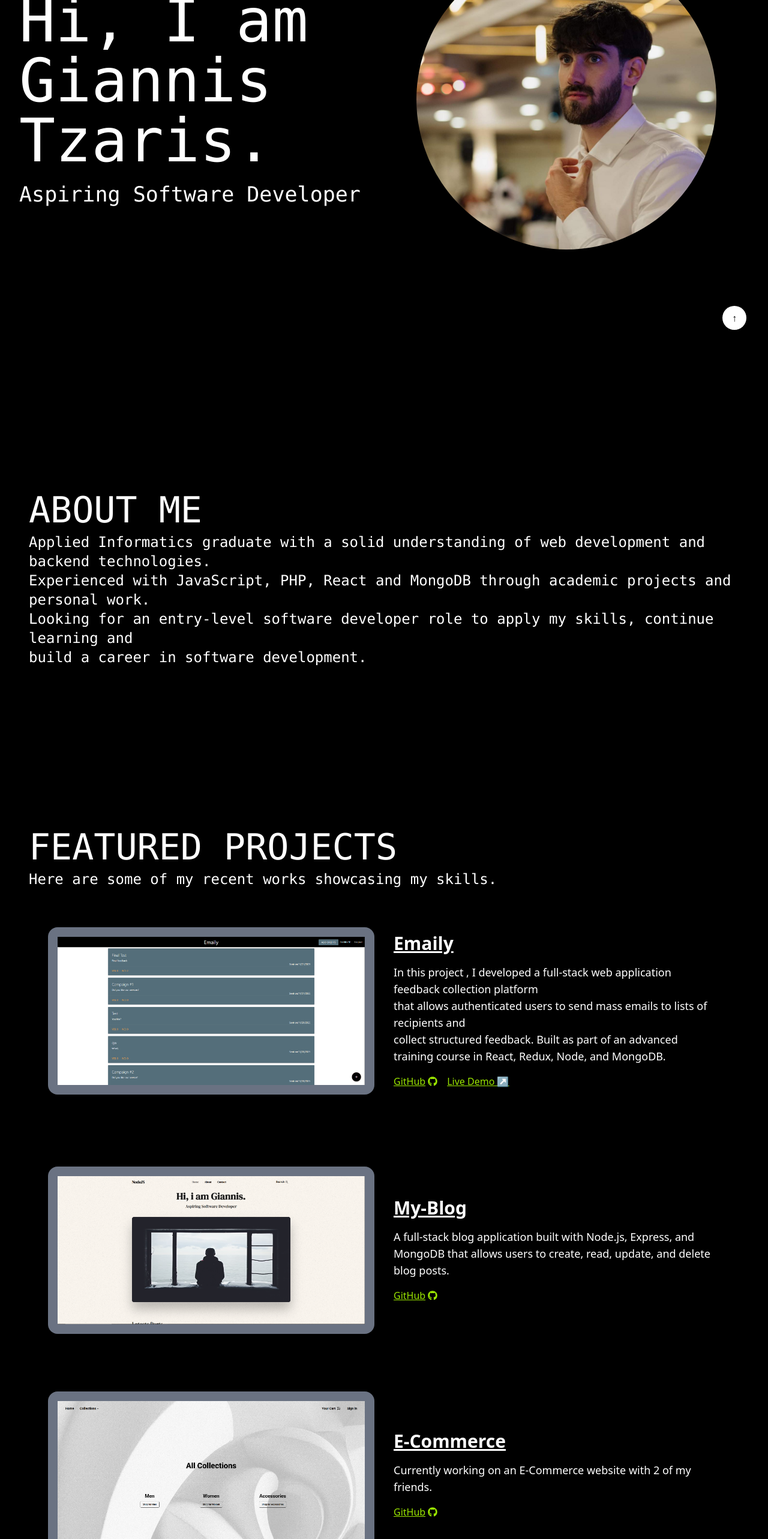
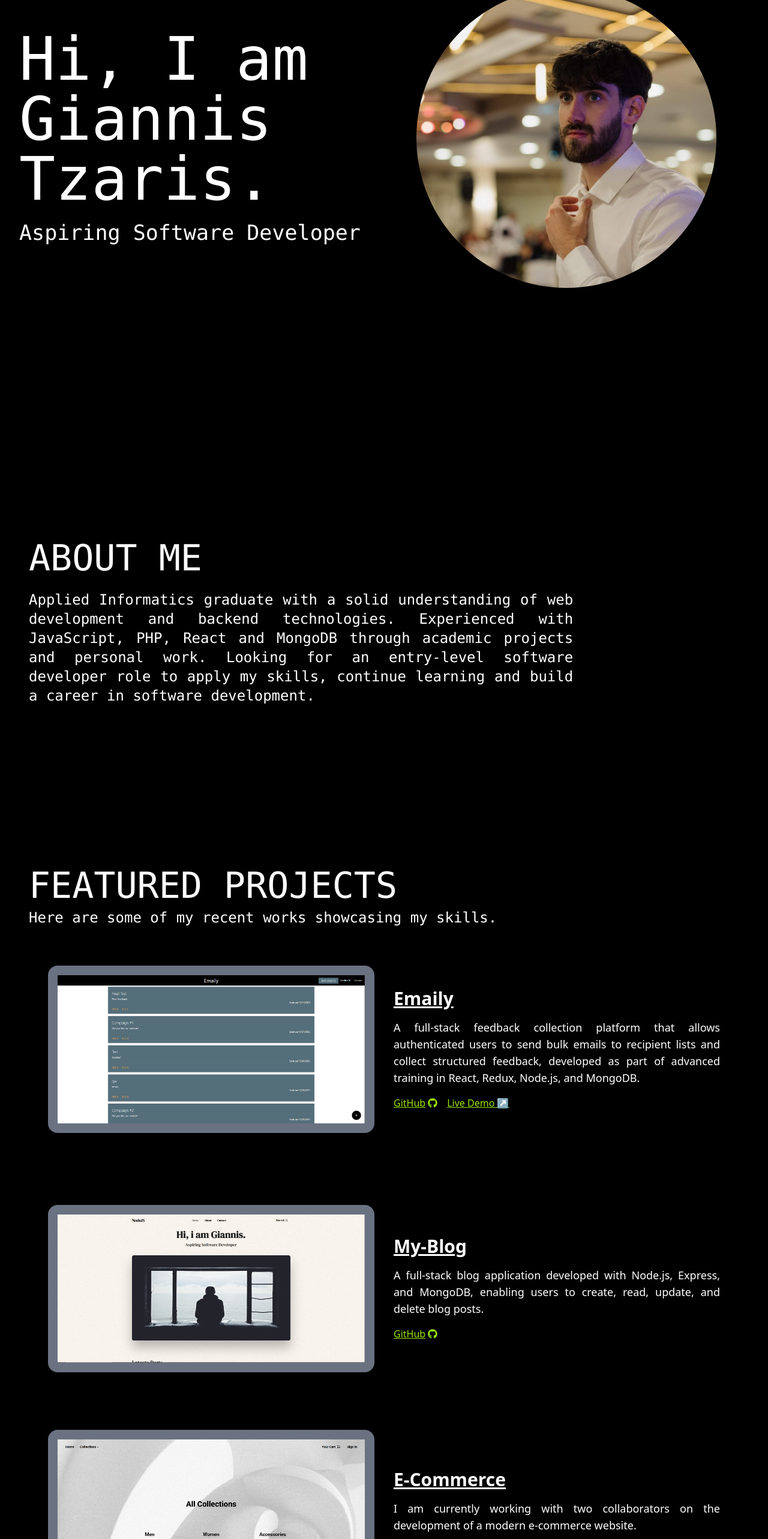
Before and after one commit to tzarhs/my-portfolio, a React (Vite) app: page / in a window 1280 px wide. Shown: the part 234-2800 px from the top of the page at 60% size. Built offline with nearby package versions, Linux system fonts and the light colour scheme.

Commit message:
added animations and fixed paragraph alignment

```diff
--- a/src/App.jsx
+++ b/src/App.jsx
@@ -1,4 +1,5 @@
 import "./App.css";
+import { useEffect, useState } from "react";
 import Hero from "./components/Hero.jsx";
 import About from "./components/About.jsx";
 import Projects from "./components/Projects.jsx";
@@ -6,6 +7,23 @@ import Contact from "./components/Contact.jsx";
 import Footer from "./components/Footer.jsx";
 
 function App() {
+  const [showUp, setShowUp] = useState(false);
+
+  useEffect(() => {
+    const hero = document.querySelector(".hero-section");
+    if (!hero) return;
+
+    const observer = new IntersectionObserver(
+      ([entry]) => {
+        setShowUp(!entry.isIntersecting);
+      },
+      { threshold: 0.1 }
+    );
+
+    observer.observe(hero);
+    return () => observer.disconnect();
+  }, []);
+
   return (
     <>
       <Hero />
@@ -18,12 +36,15 @@ function App() {
       <div id="contact">
         <Contact />
       </div>
-      <button
-        onClick={() => window.scrollTo({ top: 0, behavior: "smooth" })}
-        class="fixed right-4 bottom-4 transform -translate-x-1/2 bg-white  hover:bg-lime-500 py-2 px-4 rounded-full duration-300"
-      >
-        &#8593;
-      </button>
+      {showUp && (
+        <button
+          onClick={() => window.scrollTo({ top: 0, behavior: "smooth" })}
+          aria-label="Scroll to top"
+          className="fixed right-8 bottom-8 bg-white hover:bg-lime-500 py-2 px-4 rounded-full animate-bounce duration-300"
+        >
+          &#8593;
+        </button>
+      )}
       <Footer />
     </>
   );
--- a/src/components/About.jsx
+++ b/src/components/About.jsx
@@ -9,9 +9,7 @@ export default function About() {
 
     const observer = new IntersectionObserver(
       ([entry]) => {
-        if (entry.isIntersecting) {
-          setIsVisible(true);
-        }
+        setIsVisible(entry.isIntersecting);
       },
       { threshold: 0.1 }
     );
@@ -24,7 +22,7 @@ export default function About() {
     <section className="about-section relative bg-black h-screen flex items-center px-8">
       <div>
         <h1
-          className={`text-white text-4xl sm:text-5xl md:text-6xl lg:text-6xl font-mono text-left p-4 leading-none transition-all duration-1000 ${
+          className={`text-white text-4xl sm:text-5xl md:text-6xl lg:text-6xl font-mono text-left p-4 py-8 leading-none transition-all duration-1000 ${
             isVisible
               ? "opacity-100 translate-x-0"
               : "opacity-0 -translate-x-full"
@@ -33,29 +31,19 @@ export default function About() {
           ABOUT ME
         </h1>
         <p
-          className={`text-white sm:text-base md:text-lg lg:text-2xl font-mono text-left p-4 -mt-6 transition-all duration-1000 delay-300 ${
+          className={`text-justify max-w-prose text-white sm:text-base md:text-lg lg:text-2xl font-mono p-4 -mt-6 transition-all duration-1000 delay-300 ${
             isVisible
               ? "opacity-100 translate-x-0"
               : "opacity-0 -translate-x-full"
           }`}
         >
           Applied Informatics graduate with a solid understanding of web
-          development and backend technologies. <br />
-          Experienced with JavaScript, PHP, React and MongoDB through academic
-          projects and personal work.
-          <br /> Looking for an entry-level software developer role to apply my
-          skills, continue learning and <br />
-          build a career in software development.
+          development and backend technologies. Experienced with JavaScript,
+          PHP, React and MongoDB through academic projects and personal work.
+          Looking for an entry-level software developer role to apply my skills,
+          continue learning and build a career in software development.
         </p>
       </div>
-      {/* <button
-        onClick={() =>
-          window.scrollBy({ top: 1000, left: 0, behavior: "smooth" })
-        }
-        class="absolute bottom-10 left-1/2 transform -translate-x-1/2 bg-white  hover:bg-lime-500 py-2 px-4 rounded-full duration-300"
-      >
-        &#8595;
-      </button> */}
     </section>
   );
 }
--- a/src/components/Hero.jsx
+++ b/src/components/Hero.jsx
@@ -13,7 +13,7 @@ function Hero() {
   return (
     <>
       <Navbar />
-      <section className="min-h-screen bg-black flex flex-col lg:flex-row items-center justify-center lg:justify-between px-6 lg:px-8">
+      <section className="hero-section min-h-screen bg-black flex flex-col lg:flex-row items-center justify-center lg:justify-between px-6 lg:px-8">
         <div className="w-full lg:w-1/2 text-center lg:text-left">
           <h1
             className={`text-white font-mono leading-none transition-all duration-1000
@@ -44,8 +44,13 @@ function Hero() {
           </h2>
         </div>
 
-        {/* RIGHT: Image */}
-        <div className="w-full lg:w-1/2 flex justify-center mt-10 lg:mt-0">
+        <div
+          className={`w-full lg:w-1/2 flex justify-center mt-10 lg:mt-0 transition-opacity duration-1000 delay-300 ${
+            isVisible
+              ? "opacity-100 translate-x-0"
+              : "opacity-0 -translate-x-full"
+          }`}
+        >
           <img
             src={heroImg}
             alt="Giannis Tzaris"
--- a/src/components/Navbar.jsx
+++ b/src/components/Navbar.jsx
@@ -6,9 +6,9 @@ export default function Navbar() {
   };
 
   return (
-    <nav className="fixed top-0 left-0 right-0 z-50 bg-black bg-opacity-50 backdrop-blur px-4 py-3 flex items-center justify-between">
+    <nav className="top-0 left-0 right-0 z-50 bg-black bg-opacity-50 backdrop-blur px-4 py-3 flex items-center justify-between">
       {/* Logo */}
-      <button className="text-white text-xl sm:text-2xl font-bold py-1 px-2 transition-colors duration-300">
+      <button className="text-white text-md sm:text-2xl font-bold py-1 px-2 transition-colors duration-300">
         GIANNIS TZARIS
       </button>
 
--- a/src/components/Projects.jsx
+++ b/src/components/Projects.jsx
@@ -47,7 +47,13 @@ export default function Projects() {
       </div>
       {/* First Project */}
       <div className="flex flex-col-reverse lg:flex-row items-center gap-8 p-12">
-        <div className="w-full lg:w-1/2 flex justify-center lg:justify-start">
+        <div
+          className={`w-full lg:w-1/2 flex justify-center lg:justify-start transition-opacity duration-1000 delay-300 ${
+            isVisible
+              ? "opacity-100 translate-x-0"
+              : "opacity-0 -translate-x-full"
+          }`}
+        >
           <div className="bg-gray-500 rounded-2xl p-4 shadow-md">
             <img
               src={EmailyImg}
@@ -56,18 +62,22 @@ export default function Projects() {
             />
           </div>
         </div>
-        <div className="w-full lg:w-1/2 flex flex-col gap-4 text-white text-left mt-4 lg:mt-0">
+        <div
+          className={`w-full lg:w-1/2 flex flex-col gap-4 text-white text-left mt-4 lg:mt-0 transition-opacity duration-1000 delay-300 ${
+            isVisible
+              ? "opacity-100 translate-x-0"
+              : "opacity-0 -translate-x-full"
+          }`}
+        >
           <h1 className="text-xl sm:text-2xl md:text-3xl lg:text-3xl font-bold underline">
             Emaily
           </h1>
 
-          <p className="text-sm sm:text-base md:text-lg lg:text-lg">
-            In this project , I developed a full-stack web application feedback
-            collection platform <br />
-            that allows authenticated users to send mass emails to lists of
-            recipients and
-            <br /> collect structured feedback. Built as part of an advanced
-            training course in React, Redux, Node, and MongoDB.
+          <p className="text-justify max-w-prose text-sm sm:text-base md:text-lg lg:text-lg">
+            A full-stack feedback collection platform that allows authenticated
+            users to send bulk emails to recipient lists and collect structured
+            feedback, developed as part of advanced training in React, Redux,
+            Node.js, and MongoDB.
           </p>
 
           <div className="flex gap-4 flex-wrap">
@@ -79,7 +89,7 @@ export default function Projects() {
               GitHub <FaGithub className="ml-1" />
             </a>
             <a
-              href="https:/emaily-npo8.onrender.com/"
+              href="https://emaily-npo8.onrender.com"
               target="_blank"
               className="text-lime-400 underline hover:text-lime-300 transition"
             >
@@ -90,7 +100,13 @@ export default function Projects() {
       </div>
       "{/* Second Project */}
       <div className="flex flex-col-reverse lg:flex-row items-center gap-8 p-12">
-        <div className="w-full lg:w-1/2 flex justify-center lg:justify-start">
+        <div
+          className={`w-full lg:w-1/2 flex justify-center lg:justify-start transition-opacity duration-1000 delay-300 ${
+            isVisible
+              ? "opacity-100 translate-x-0"
+              : "opacity-0 -translate-x-full"
+          }`}
+        >
           <div className="bg-gray-500 rounded-2xl p-4 shadow-md">
             <img
               src={BlogImg}
@@ -100,13 +116,19 @@ export default function Projects() {
           </div>
         </div>
 
-        <div className="w-full lg:w-1/2 flex flex-col gap-4 text-white text-left mt-4 lg:mt-0">
+        <div
+          className={`w-full lg:w-1/2 flex flex-col gap-4 text-white text-left mt-4 lg:mt-0 transition-opacity duration-1000 delay-300 ${
+            isVisible
+              ? "opacity-100 translate-x-0"
+              : "opacity-0 -translate-x-full"
+          }`}
+        >
           <h1 className="text-xl sm:text-2xl md:text-3xl lg:text-3xl font-bold underline">
             My-Blog
           </h1>
-          <p className="text-sm sm:text-base md:text-lg lg:text-lg">
-            A full-stack blog application built with Node.js, Express, and
-            MongoDB that allows users to create, read, update, and delete blog
+          <p className="text-sm text-justify max-w-prose sm:text-base md:text-lg lg:text-lg">
+            A full-stack blog application developed with Node.js, Express, and
+            MongoDB, enabling users to create, read, update, and delete blog
             posts.
           </p>
 
@@ -123,7 +145,13 @@ export default function Projects() {
       </div>
       {/* Third Project */}
       <div className="flex flex-col-reverse lg:flex-row items-center gap-8 p-12">
-        <div className="w-full lg:w-1/2 flex justify-center lg:justify-start">
+        <div
+          className={`w-full lg:w-1/2 flex justify-center lg:justify-start transition-opacity duration-1000 delay-300 ${
+            isVisible
+              ? "opacity-100 translate-x-0"
+              : "opacity-0 -translate-x-full"
+          }`}
+        >
           <div className="bg-gray-500 rounded-2xl p-4 shadow-md">
             <img
               src={ECommerceImg}
@@ -133,12 +161,19 @@ export default function Projects() {
           </div>
         </div>
 
-        <div className="w-full lg:w-1/2 flex flex-col gap-4 text-white text-left mt-4 lg:mt-0">
+        <div
+          className={`w-full lg:w-1/2 flex flex-col gap-4 text-white text-left mt-4 lg:mt-0 transition-opacity duration-1000 delay-300 ${
+            isVisible
+              ? "opacity-100 translate-x-0"
+              : "opacity-0 -translate-x-full"
+          }`}
+        >
           <h1 className="text-xl sm:text-2xl md:text-3xl lg:text-3xl font-bold underline">
             E-Commerce
           </h1>
-          <p className="text-sm sm:text-base md:text-lg lg:text-lg">
-            Currently working on an E-Commerce website with 2 of my friends.
+          <p className="text-sm text-justify max-w-prose sm:text-base md:text-lg lg:text-lg">
+            I am currently working with two collaborators on the development of
+            a modern e-commerce website.
           </p>
 
           <div className="flex gap-4 flex-wrap">
```
Also changed, not shown: src/components/Contact.jsx (+10 -4 lines).
